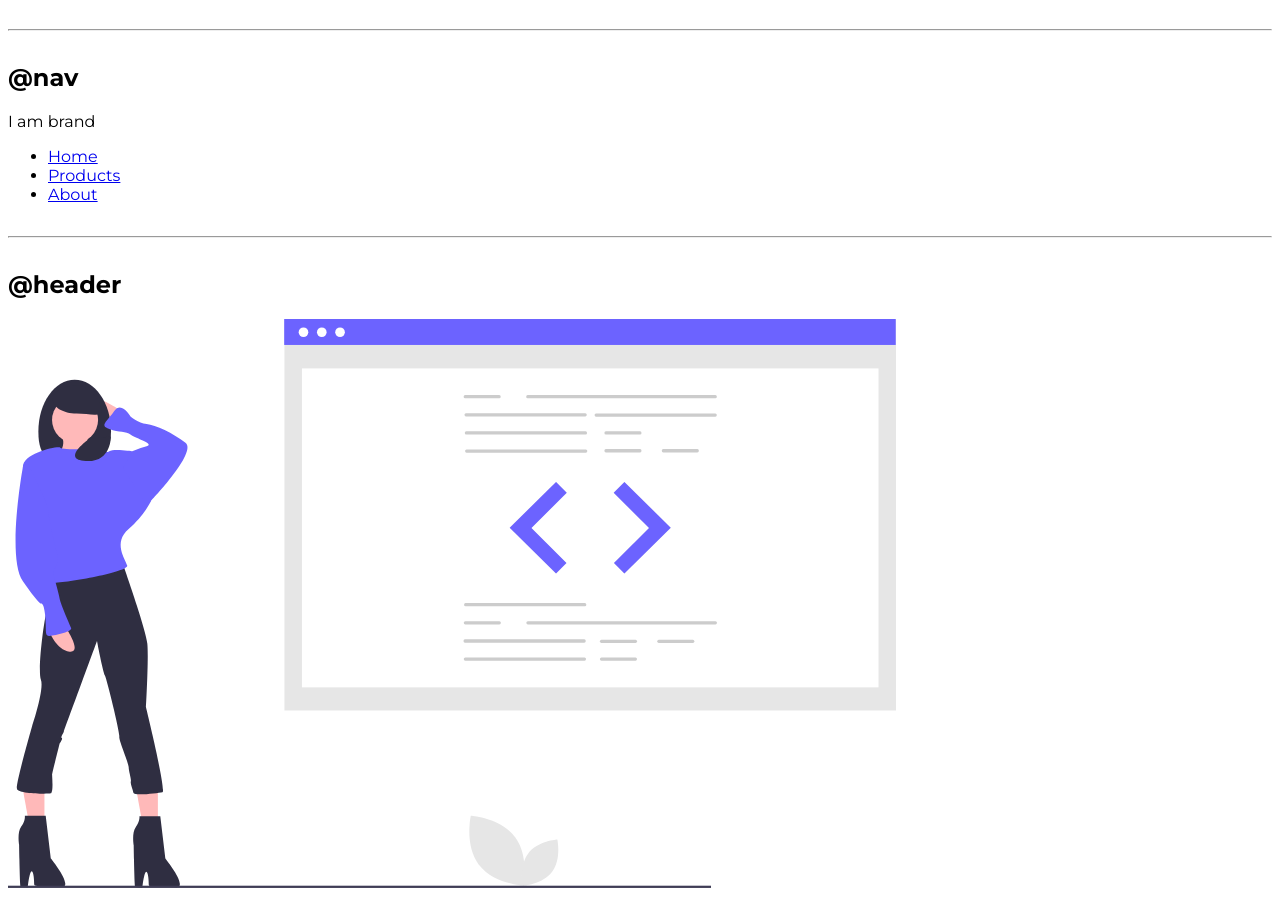
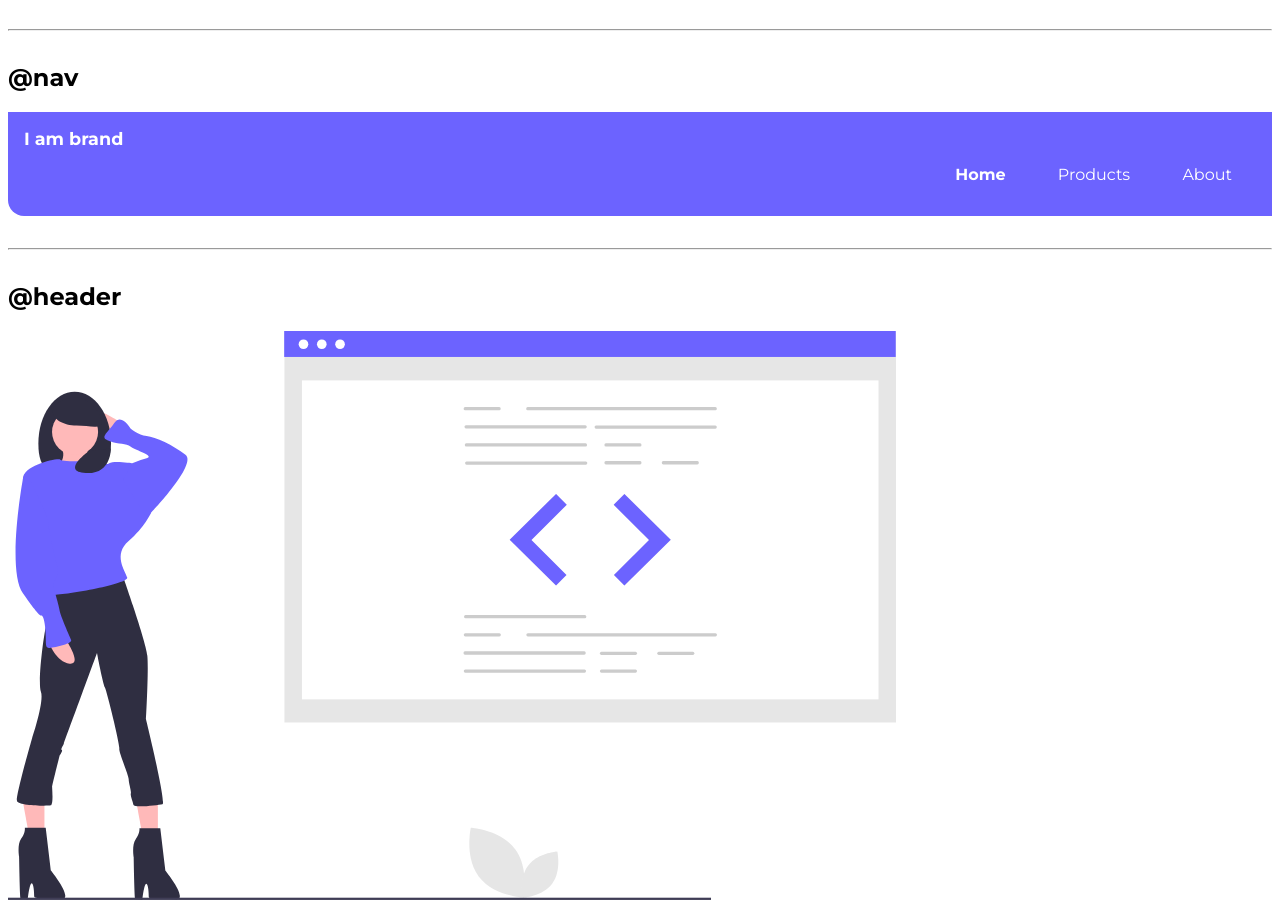
Before and after one commit to smilegupta/Component--Library, a plain HTML site: page index.html in a window 1280 px wide. Shown: the part 1174-2083 px from the top of the page. Drawn offline with Linux system fonts and the light colour scheme.

Commit message:
navigation

```diff
--- a/index.html
+++ b/index.html
@@ -51,17 +51,17 @@
     </ol>
     <hr />
     <h2>@nav</h2>
-    <nav>
-      <div>I am brand</div>
-      <ul>
-        <li>
-          <a href="/"> Home</a>
+    <nav class="navigation">
+      <div class="nav-brand">I am brand</div>
+      <ul class="list-non-bullet nav-pills">
+        <li class="list-inline">
+          <a class="link link-active" href="/"> Home</a>
         </li>
-        <li>
-          <a href="/"> Products</a>
+        <li class="list-inline">
+          <a class="link" href="/"> Products</a>
         </li>
-        <li>
-          <a href="/"> About</a>
+        <li class="list-inline">
+          <a class="link" href="/"> About</a>
         </li>
       </ul>
     </nav>
--- a/styles.css
+++ b/styles.css
@@ -50,3 +50,26 @@ hr{
     display: inline;
     padding: 0 0.5rem;
 }
+
+.navigation{
+    background-color: var(--primary-color);
+    color: white;
+    padding: 1rem;
+    border-bottom-left-radius: 1rem;
+}
+
+.navigation .nav-brand{
+    font-weight: bold;
+    font-size: 1.1rem;
+}
+
+.navigation .nav-pills{
+    text-align: right;
+}
+.navigation .link{
+    color: white;
+}
+
+.navigation .link-active{
+    font-weight: bold;
+}
```
